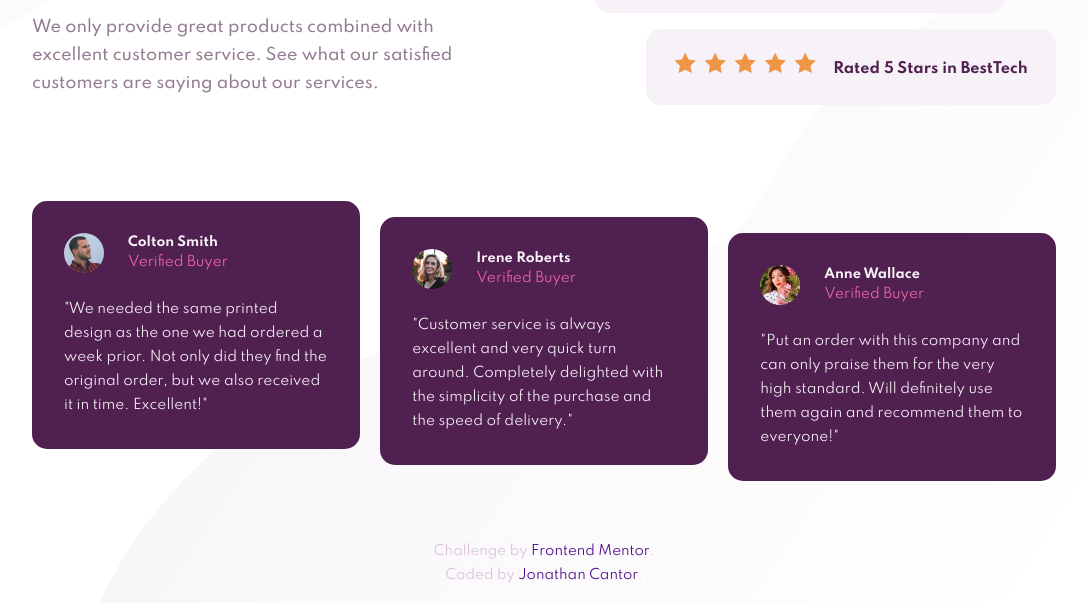
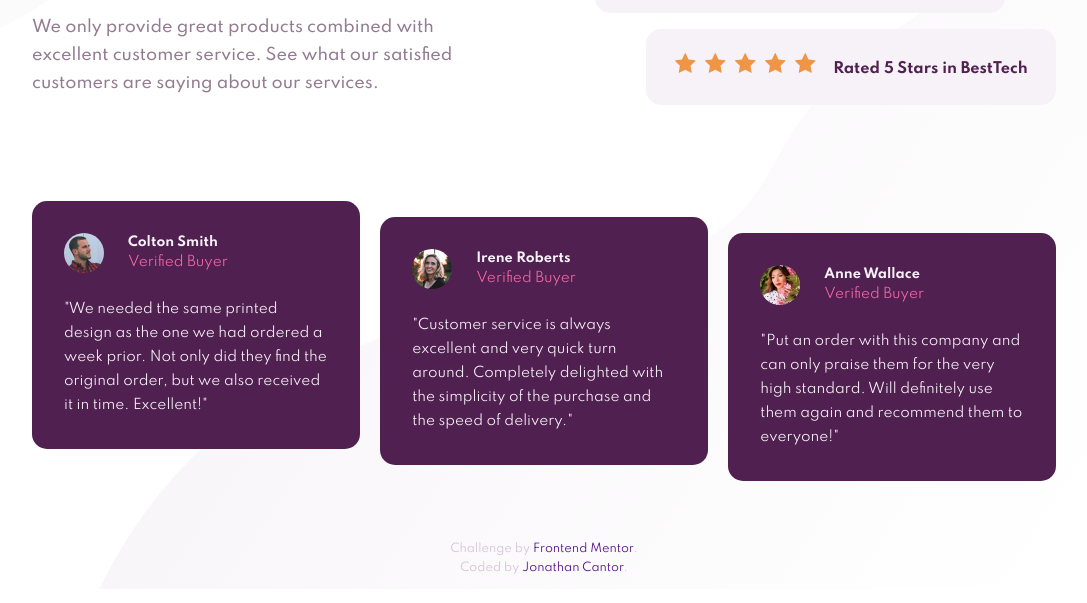
Before and after one commit to jonatcantor/Social-proof-section, a plain HTML site: page index.html in a window 1280 px wide. Shown: the part 308-911 px from the top of the page, without its empty margins (96-1183 px from the left). Drawn offline with Linux system fonts and the light colour scheme.

Commit message:
Update footer font size

```diff
--- a/css/index.css
+++ b/css/index.css
@@ -42,16 +42,16 @@ h1 {
 
 footer {
   margin-top: 10px;
-  font-size: 1rem;
+  font-size: 0.85rem;
   font-weight: 400;
-  margin-bottom: 1rem;
+  margin-bottom: 0.75rem;
 }
 
 footer small {
   color: thistle;
   display: block;
   text-align: center;
-  line-height: 1.5rem;
+  line-height: 1.2rem;
 }
 
 footer a {
```
